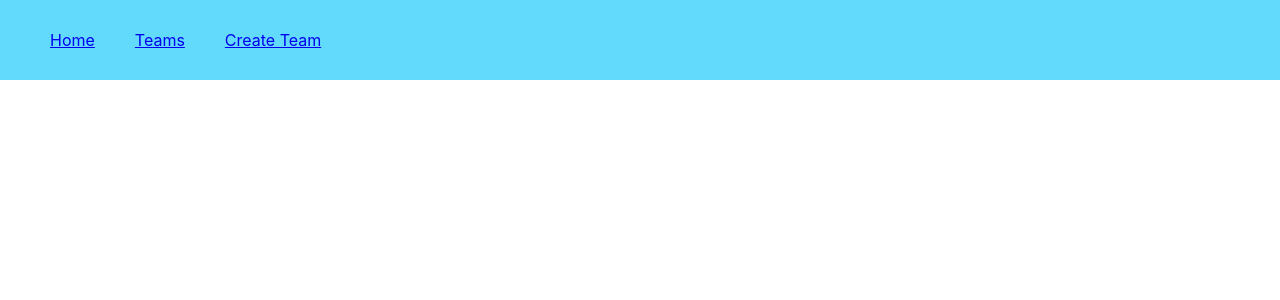
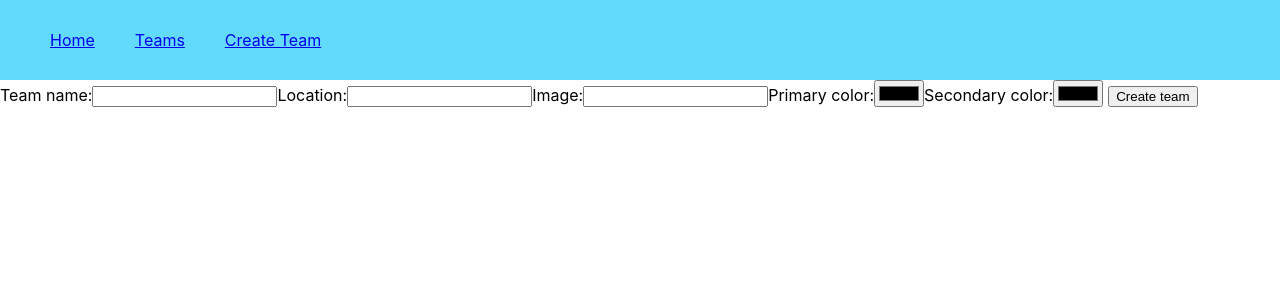
Before and after one commit to kuntzd99/NFL-Player-Ratings, a React (Create React App) app in the folder client/: page /teams/create in a window 1280 px wide. Shown: the top 300 px of the page. Built offline with nearby package versions, Linux system fonts and the light colour scheme.

Commit message:
Add team works

```diff
--- a/client/src/App.css
+++ b/client/src/App.css
@@ -45,6 +45,8 @@ h1 {
 .players-container {
   display: flex;
   flex-wrap: wrap;
+  align-items: center;
+  justify-content: center;
 }
 
 .team-card,
@@ -64,3 +66,21 @@ a {
 .player-details {
   text-align: center;
 }
+
+.team-image {
+  height: 80%;
+  width: 80%;
+}
+
+.team-card {
+  border-style: solid;
+  margin: 10px;
+  max-width: 50%;
+  padding: 10px 0 10px 0;
+  display: grid;
+  border-radius: 10%;
+}
+
+button {
+  margin: 0 5px;
+}
--- a/client/src/App.js
+++ b/client/src/App.js
@@ -4,18 +4,9 @@ import Header from './components/Header'
 import { Routes, Route } from 'react-router-dom'
 import Players from './pages/Players'
 import PlayerDetails from './pages/PlayerDetails'
-import { useState } from 'react'
+import TeamForm from './pages/TeamForm'
 
 function App() {
-  const [ratings, setRatings] = useState({})
-
-  const handleChange = (e) => {
-    let newRatings = ratings
-    newRatings[e.target.name.toString()] = parseInt(e.target.value)
-    setRatings(newRatings)
-    console.log(ratings)
-  }
-
   return (
     <div>
       <Header />
@@ -23,16 +14,8 @@ function App() {
         <Routes>
           <Route path="/teams" element={<Teams />} />
           <Route path="/players/:teamId" element={<Players />} />
-          <Route
-            path="details/:playerId"
-            element={
-              <PlayerDetails
-                handleChange={handleChange}
-                ratings={ratings}
-                setRatings={setRatings}
-              />
-            }
-          />
+          <Route path="details/:playerId" element={<PlayerDetails />} />
+          <Route path="/teams/create" element={<TeamForm />} />
         </Routes>
       </main>
     </div>
--- a/client/src/components/TeamCard.jsx
+++ b/client/src/components/TeamCard.jsx
@@ -53,12 +53,16 @@ const TeamCard = (props) => {
       </div>
       :
       <div>
-        <div className="team-card" onClick={props.onClick}>
-          <h3>{location} {teamName}</h3>
-          <img className="team-image" src={props.image} alt={teamName} />
+        <div className="team-card">
+          <div onClick={props.onClick}>
+            <h3>{location} {teamName}</h3>
+            <img className="team-image" src={props.image} alt={teamName} />
+          </div>
+          <div className="button-container">
+            <button onClick={() => toggleEditing(!editing)}>Edit</button>
+            <button onClick={deleteTeam}>Delete</button>
+          </div>
         </div>
-        <button onClick={() => toggleEditing(!editing)}>Edit</button>
-        <button onClick={deleteTeam}>Delete</button>
       </div>
       }
     </div>
--- /dev/null
+++ b/client/src/pages/TeamForm.jsx
@@ -0,0 +1,81 @@
+import axios from "axios"
+import { useState } from "react"
+import { useNavigate } from "react-router-dom"
+
+const TeamForm = () => {
+  const [name, setName] = useState('')
+  const [location, setLocation] = useState('')
+  const [image, setImage] = useState('')
+  const [colorOne, setColorOne] = useState('')
+  const [colorTwo, setColorTwo] = useState('')
+
+  const handleNameChange = (e) => {
+    e.preventDefault()
+    setName(e.target.value)
+  }
+
+  const handleLocationChange = (e) => {
+    e.preventDefault()
+    setLocation(e.target.value)
+  }
+
+  const handleImageChange = (e) => {
+    e.preventDefault()
+    setImage(e.target.value)
+  }
+
+  const handleColorOneChange = (e) => {
+    e.preventDefault()
+    setColorOne(e.target.value)
+  }
+
+  const handleColorTwoChange = (e) => {
+    e.preventDefault()
+    setColorTwo(e.target.value)
+  }
+
+  let navigate = useNavigate()
+
+  const handleSubmit = async (e) => {
+    const packagedPayLoad = {
+      name: name,
+      location: location,
+      image: image,
+      teamColors: [colorOne, colorTwo]
+    }
+    if (image === '') {
+      packagedPayLoad.image = 'https://upload.wikimedia.org/wikipedia/en/thumb/a/a2/National_Football_League_logo.svg/1200px-National_Football_League_logo.svg.png'
+    }
+    e.preventDefault()
+    axios.post(`http://localhost:3001/api/teams`, packagedPayLoad).catch((err) => console.log(err))
+    navigate('/teams')
+  }
+
+  return(
+    <form onSubmit={handleSubmit}>
+      <label>
+        Team name:
+        <input onChange={handleNameChange} type="text" name="name" required />
+      </label>
+      <label>
+        Location:
+        <input onChange={handleLocationChange} type="text" name="location" required />
+      </label>
+      <label>
+        Image:
+        <input onChange={handleImageChange} type="text" name="image" />
+      </label>
+      <label>
+        Primary color:
+        <input type="color" onChange={handleColorOneChange} name="colorOne" required />
+      </label>
+      <label>
+        Secondary color:
+        <input type="color" onChange={handleColorTwoChange} name="colorTwo" required />
+      </label>
+      <button type="Submit">Create team</button>
+    </form>
+  )
+}
+
+export default TeamForm
--- a/client/src/pages/Teams.js
+++ b/client/src/pages/Teams.js
@@ -25,11 +25,12 @@ const Teams = () => {
     <div>
       <div className="teams-header">
         <h1>Teams</h1>
-        <div className="team-card">
-          <h3>Add team</h3>
-        </div>
       </div>
       <div className="teams-container">
+        <div className="team-card add-team">
+          <h3>Add team</h3>
+          <h1>+</h1>
+        </div>
         {teams.map((team) => (
           <div key={team._id}>
             <TeamCard
```
Also changed, not shown: 2 other files (tests, documents, lock files or other folders).
